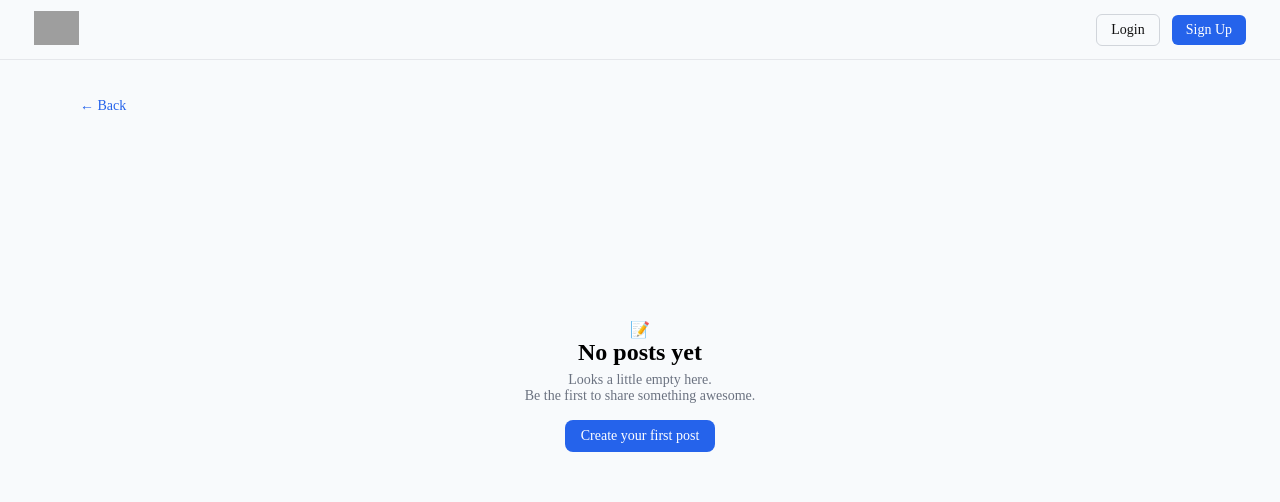
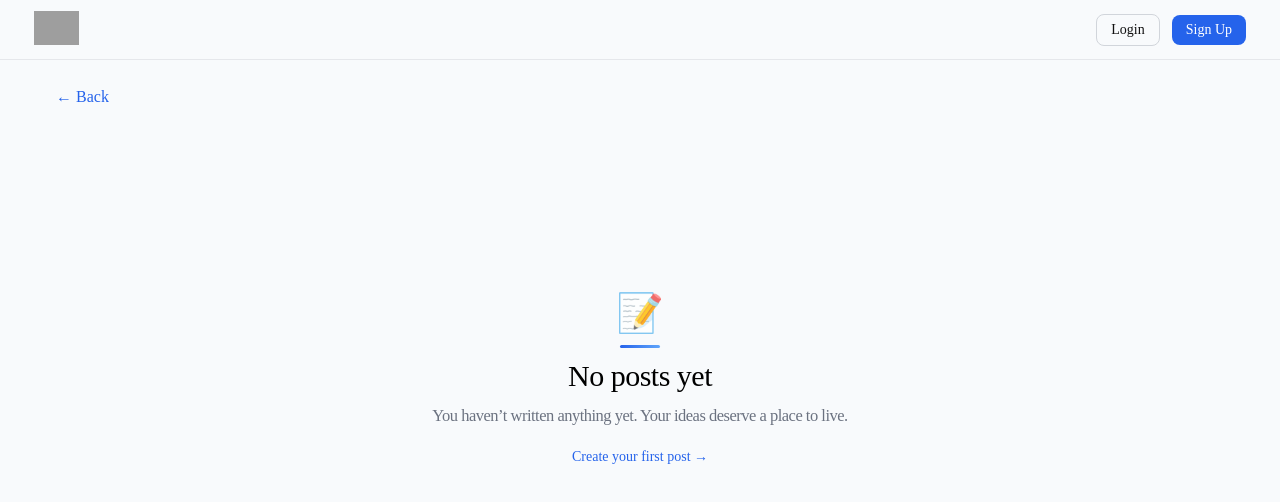
Before and after one commit to iamfaizall20/contentpostingapp, an Angular app: page /myposts in a window 1280 px wide. Shown: the top 502 px of the page. Built offline with nearby package versions, Linux system fonts and the light colour scheme; grey boxes are pictures that could not be loaded; a web font is replaced by a local one.

Commit message:
fixed bugs and implements my posts component

```diff
--- a/src/app/myposts/myposts.css
+++ b/src/app/myposts/myposts.css
@@ -1,16 +1,9 @@
 .page-wrapper {
-    padding: 90px 24px 40px;
-    /* navbar spacing */
-    max-width: 1200px;
-    margin: auto;
+    padding: 80px 0 20px;
+    width: 100%;
 }
 
-/* Back button */
-.back-btn {
-    margin-bottom: 20px;
-}
-
-/* EMPTY STATE */
+/* ================= EMPTY STATE ================= */
 .empty-state {
     height: 60vh;
     display: flex;
@@ -18,27 +11,82 @@
     justify-content: center;
     align-items: center;
     text-align: center;
+    gap: 6px;
 }
 
-.empty-state h2 {
-    font-size: 24px;
-    margin-bottom: 6px;
+/* Illustration */
+.empty-illustration {
+    display: flex;
+    flex-direction: column;
+    align-items: center;
+    margin-bottom: 5px;
 }
 
-.empty-state p {
-    font-size: 14px;
-    color: #6b7280;
-    margin-bottom: 16px;
+.empty-illustration .emoji {
+    font-size: 38px;
+    opacity: 0.85;
 }
 
-/* GRID (3 CARDS PER ROW) */
+.empty-illustration .line {
+    width: 40px;
+    height: 3px;
+    background: linear-gradient(to right, #2563eb, #60a5fa);
+    border-radius: 999px;
+    margin-top: 10px;
+}
+
+/* Title */
+.empty-state h2 {
+    font-size: 30px;
+    font-weight: 400;
+    letter-spacing: -0.5px;
+    margin-bottom: 4px;
+}
+
+/* Description */
+.empty-state p {
+    font-size: 16.5px;
+    letter-spacing: -0.5px;
+    color: #6b7280;
+    line-height: 1.6;
+    margin-bottom: 14px;
+}
+
+/* Link-style CTA */
+.empty-link {
+    font-size: 14px;
+    font-weight: 500;
+    color: #2563eb;
+    cursor: pointer;
+    text-decoration: none;
+    position: relative;
+}
+
+.empty-link::after {
+    content: "";
+    position: absolute;
+    left: 0;
+    bottom: -3px;
+    width: 100%;
+    height: 1px;
+    background: currentColor;
+    transform: scaleX(0);
+    transform-origin: left;
+    transition: transform 0.2s ease;
+}
+
+.empty-link:hover::after {
+    transform: scaleX(1);
+}
+
+/* ================= POSTS GRID ================= */
 .posts-grid {
     display: grid;
     grid-template-columns: repeat(3, minmax(0, 1fr));
     gap: 18px;
 }
 
-/* POST CARD */
+/* ================= POST CARD ================= */
 .post {
     background: #ffffff;
     border: 1px solid #e5e7eb;
@@ -52,7 +100,7 @@
     box-shadow: 0 10px 25px rgba(0, 0, 0, 0.08);
 }
 
-/* COVER IMAGE */
+/* Cover */
 .cover {
     width: 100%;
     aspect-ratio: 16 / 9;
@@ -60,7 +108,7 @@
     background: #e5e7eb;
 }
 
-/* BODY */
+/* Body */
 .post-body {
     padding: 14px 16px;
 }
@@ -83,7 +131,7 @@
     overflow: hidden;
 }
 
-/* TAGS */
+/* Tags */
 .tags span {
     display: inline-block;
     background: #f1f5f9;
@@ -94,7 +142,7 @@
     margin-bottom: 6px;
 }
 
-/* FOOTER */
+/* Footer */
 .post-footer {
     display: flex;
     justify-content: space-between;
@@ -112,7 +160,7 @@
     color: #111;
 }
 
-/* ACTIONS */
+/* Actions */
 .actions {
     display: flex;
     align-items: center;
@@ -170,12 +218,12 @@
     box-shadow: 0 6px 18px rgba(37, 99, 235, 0.35);
 }
 
-/* Back button spacing */
 .back-btn {
     margin-bottom: 24px;
+    font-size: 16px;
 }
 
-/* RESPONSIVE */
+/* ================= RESPONSIVE ================= */
 @media (max-width: 1024px) {
     .posts-grid {
         grid-template-columns: repeat(2, 1fr);
@@ -186,4 +234,8 @@
     .posts-grid {
         grid-template-columns: 1fr;
     }
+
+    .empty-state h2 {
+        font-size: 22px;
+    }
 }
--- a/src/app/myposts/myposts.html
+++ b/src/app/myposts/myposts.html
@@ -9,15 +9,22 @@
 
     <!-- EMPTY STATE -->
     <div class="empty-state" *ngIf="posts.length === 0">
-        <div class="empty-icon">📝</div>
+        <div class="empty-illustration">
+            <span class="emoji">📝</span>
+            <span class="line"></span>
+        </div>
+
         <h2>No posts yet</h2>
+
         <p>
-            Looks a little empty here.<br />
-            Be the first to share something awesome.
+            You haven’t written anything yet.
+            Your ideas deserve a place to live.
         </p>
-        <button class="btn primary" (click)="onCreatePost()">
-            Create your first post
-        </button>
+
+        <a class="empty-link" routerLink="/newpost">
+            Create your first post →
+        </a>
+    </div>
 
     <!-- POSTS GRID -->
     <div class="posts-grid" *ngIf="posts.length > 0">
@@ -51,5 +58,3 @@
         </article>
 
     </div>
-
-    </div>
--- a/src/app/myposts/myposts.ts
+++ b/src/app/myposts/myposts.ts
@@ -1,11 +1,12 @@
-import { Component, OnInit } from '@angular/core';
+import { Component, NgModule, OnInit } from '@angular/core';
 import { Navbar } from "../navbar/navbar";
 import { CommonModule } from '@angular/common';
 import { HttpClient, HttpClientModule } from '@angular/common/http';
+import { RouterLink } from '@angular/router';
 
 @Component({
   selector: 'app-myposts',
-  imports: [Navbar, CommonModule, HttpClientModule],
+  imports: [Navbar, CommonModule, HttpClientModule, RouterLink],
   templateUrl: './myposts.html',
   styleUrl: './myposts.css',
 })
@@ -34,7 +35,12 @@ export class Myposts implements OnInit {
     this.http.post(this.apiUrl, formData).subscribe({
       next: (res: any) => {
         if (res.status === 200) {
-          this.posts = res.myposts;
+          this.posts = res.myposts.map((post: any) => ({
+            ...post,
+            cover_image: this.getFullImageUrl(post.cover_image),
+            timeAgo: this.calculateTimeAgo(post.created_at)
+          }));
+          console.log(this.posts);
         }
       },
       error: (err) => {
@@ -42,6 +48,26 @@ export class Myposts implements OnInit {
       }
     });
   }
+
+
+  getFullImageUrl(path: string): string {
+    return `http://localhost/contentpostingappapis/${path}`;
+  }
+
+  calculateTimeAgo(dateString: string): string {
+    const now = new Date();
+    const past = new Date(dateString);
+    const seconds = Math.floor((now.getTime() - past.getTime()) / 1000);
+
+    if (seconds < 60) return `${seconds}s ago`;
+    const minutes = Math.floor(seconds / 60);
+    if (minutes < 60) return `${minutes}m ago`;
+    const hours = Math.floor(minutes / 60);
+    if (hours < 24) return `${hours}h ago`;
+    const days = Math.floor(hours / 24);
+    return `${days}d ago`;
+  }
+
 
   onRead(post: any) {
     // navigate to post details
--- a/src/app/navbar/navbar.css
+++ b/src/app/navbar/navbar.css
@@ -1,3 +1,4 @@
+/* ================= NAVBAR ================= */
 .navbar {
     position: fixed;
     top: 0;
@@ -13,10 +14,12 @@
     background: #f8fafc;
 }
 
+/* Logo */
 .logo {
     height: 34px;
 }
 
+/* Right side */
 .nav-right {
     position: relative;
     display: flex;
@@ -24,29 +27,32 @@
     align-items: center;
 }
 
-
+/* ================= DROPDOWN ================= */
 .dropdown {
     position: absolute;
-    top: 45px;
+    top: 48px;
     right: 0;
     background: #ffffff;
     border: 1px solid #e5e7eb;
-    border-radius: 10px;
+    border-radius: 12px;
     width: 180px;
-    box-shadow: 0 10px 25px rgba(0, 0, 0, 0.08);
+    box-shadow: 0 12px 30px rgba(0, 0, 0, 0.12);
     z-index: 1000;
+    overflow: hidden;
 }
 
+/* Arrow */
 .dropdown::after {
     position: absolute;
     content: "";
     height: 10px;
     width: 10px;
-    background: #000;
-    right: 12px;
+    right: 16px;
     top: -5px;
+    background: #ffffff;
     transform: rotate(45deg);
-    background: #ffffff;
+    border-left: 1px solid #e5e7eb;
+    border-top: 1px solid #e5e7eb;
 }
 
 .dropdown a {
@@ -62,12 +68,15 @@
     background: #f1f5f9;
 }
 
+/* ================= BUTTONS ================= */
 .btn {
     padding: 7px 14px;
-    border-radius: 6px;
+    border-radius: 8px;
     font-size: 14px;
     cursor: pointer;
     text-decoration: none;
+    border: none;
+    transition: background 0.2s ease, box-shadow 0.2s ease;
 }
 
 .btn.outline {
@@ -76,31 +85,55 @@
     color: #111;
 }
 
+.btn.outline:hover {
+    background: #f1f5f9;
+}
+
 .btn.primary {
     background: #2563eb;
-    border: none;
     color: #ffffff;
 }
 
-/* Logged-in user */
+.btn.primary:hover {
+    background: #1d4ed8;
+    box-shadow: 0 6px 18px rgba(37, 99, 235, 0.35);
+}
+
 .user-box {
     display: flex;
     align-items: center;
-    gap: 10px;
+    gap: 6px;
+    padding: 8px;
+    border-radius: 999px;
+    /* border: 1px solid #e5e7eb; */
     cursor: pointer;
+    transition: background 0.2s ease;
+}
+
+.user-box:hover {
+    background: #f8fafc;
 }
 
 .avatar {
-    margin-left: 10px;
-    width: 34px;
-    height: 34px;
-    border-radius: 6px;
+    width: 25px;
+    height: 25px;
+    border-radius: 50%;
     object-fit: cover;
     background: #e5e7eb;
 }
 
 .username {
     font-size: 14px;
-    font-weight: 600;
+    font-weight: 500;
     color: #111;
+    max-width: 120px;
+    white-space: nowrap;
+    overflow: hidden;
+    text-overflow: ellipsis;
 }
+
+.arrow {
+    font-size: 17px;
+    color: #6b7280;
+    transition: transform 0.2s ease;
+}
--- a/src/app/navbar/navbar.html
+++ b/src/app/navbar/navbar.html
@@ -17,9 +17,11 @@
             <a routerLink="/newpost" class="btn outline">Create Post</a>
 
             <div class="user-box" (click)="toggleDropdown()">
-                <!-- <span class="username">{{ currentUser.username }}</span> -->
-                <img [src]="currentUser.profile_picture" class="avatar">
-            </div>
+                <img [src]="currentUser.profile_picture" class="avatar" />
+                <span class="username">{{ currentUser.username }}</span>
+                <span class="arrow">▾</span>
+              </div>
+
             <div class="dropdown" *ngIf="openDropdown">
                 <a>Edit Profile</a>
                 <a routerLink="/myposts">My Posts</a>
--- a/src/app/signup/signup.ts
+++ b/src/app/signup/signup.ts
@@ -54,7 +54,7 @@ export class Signup {
       next: (res) => {
         if (res && res.status === 201) {
           alert(res.message || 'Signup successful');
-          this.router.navigate(['/']);
+          this.router.navigate(['/login']);
         } else {
           alert(res.message || 'Signup failed');
         }
```
Lines whose indentation alone changed are shown as unchanged.
